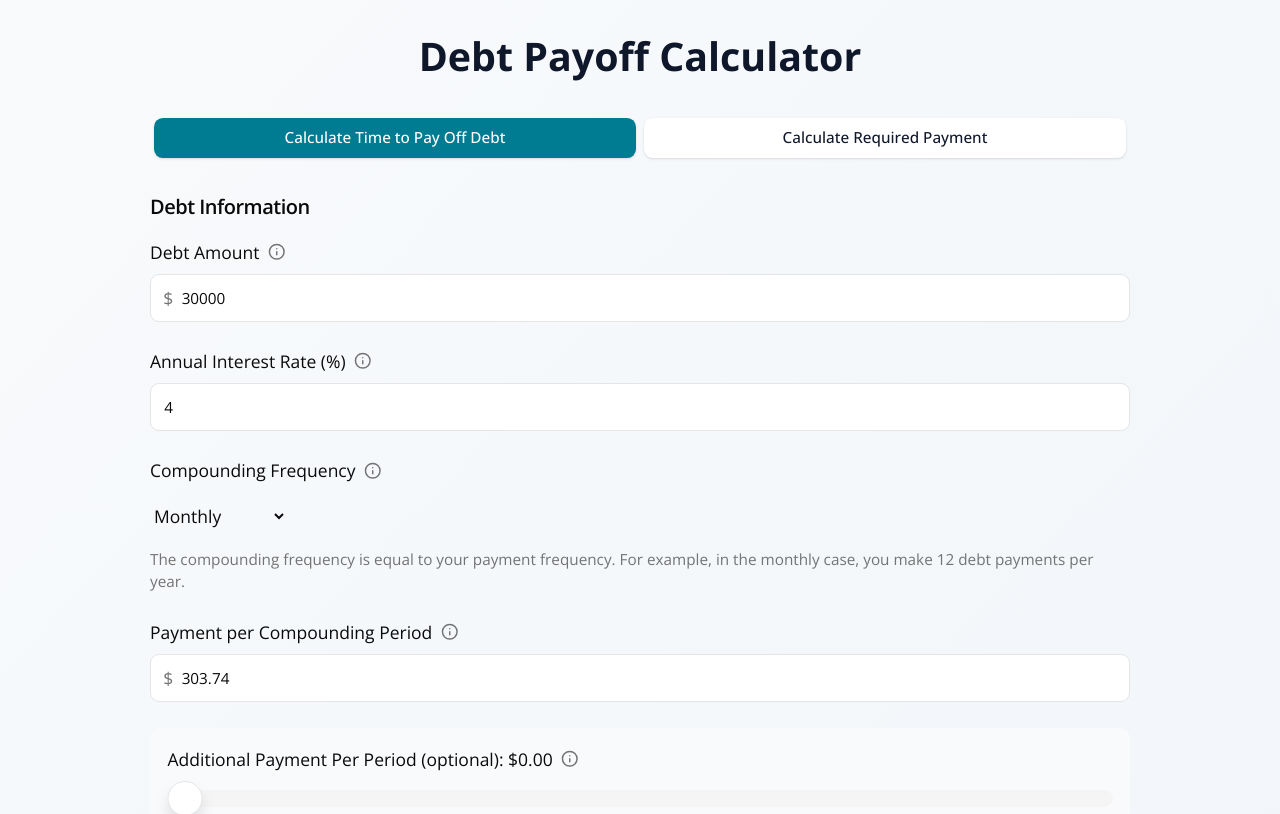
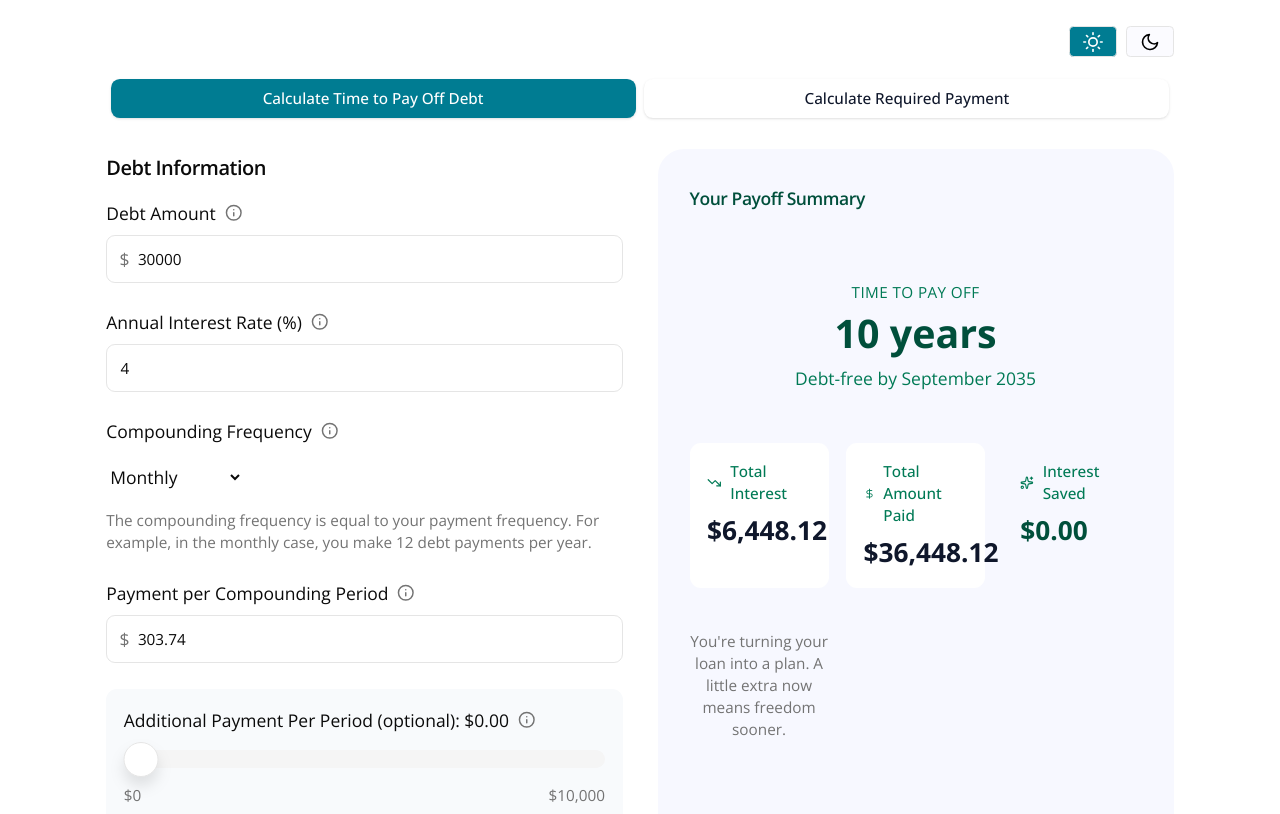
Before and after one commit to SU-SWS/ifdm_learning_apps, a Next.js app: page /interactives/debt-payoff-calculator in a window 1280 px wide. Shown: the top 814 px of the page. Built offline with nearby package versions, Linux system fonts and the light colour scheme.

Commit message:
worked on layout of the page.

```diff
--- a/app/interactives/debt-payoff-calculator/page.tsx
+++ b/app/interactives/debt-payoff-calculator/page.tsx
@@ -7,6 +7,7 @@ import { Label } from "@/app/ui/components/label"
 import { CustomSlider } from "@/app/ui/components/slider"
 import { Tabs, TabsContent, TabsList, TabsTrigger } from "@/app/ui/components/tabs"
 import { InfoIcon, TrendingDownIcon, DollarSignIcon, SparklesIcon } from "lucide-react"
+import ThemeToggle from "@/app/lib/theme-toggle";
 
 type CompoundingFrequency = "monthly" | "quarterly" | "semi-annually" | "annually"
 
@@ -141,9 +142,13 @@ export default function DebtPayoffCalculator() {
   }
 
   return (
-    <div className="min-h-screen bg-gradient-to-br from-slate-50 to-slate-100 py-8 px-4">
-      <div className="max-w-4xl mx-auto">
-        <h1 className="text-4xl font-bold text-center mb-8 text-slate-900">Debt Payoff Calculator</h1>
+    <div className="p-6 max-w-5xl mx-auto">
+      <div>
+        <ThemeToggle />
+        {/* Header */}
+        <h1 className="sr-only">Debt Payoff Calculator</h1>
+        {/* Mode Selection */}
+        <div className="mb-8">
 
         <Tabs defaultValue="time" className="w-full">
           <TabsList className="grid w-full grid-cols-2 mb-6">
@@ -151,7 +156,10 @@ export default function DebtPayoffCalculator() {
             <TabsTrigger value="payment">Calculate Required Payment</TabsTrigger>
           </TabsList>
 
+          {/* Time to pay off tab. */}
           <TabsContent value="time">
+            <>
+              <div className="grid md:grid-cols-2 gap-8">
                 <Card className="mb-6">
                   <CardHeader>
                     <CardTitle>Debt Information</CardTitle>
@@ -254,12 +262,12 @@ export default function DebtPayoffCalculator() {
                   </CardContent>
                 </Card>
 
-            <Card className="bg-emerald-50 border-emerald-200">
-              <CardHeader className="bg-emerald-100 border-b border-emerald-200">
+                <Card className="bg-[var(--card-background)] rounded-3xl p-[32px]">
+                  <CardHeader className="">
                     <CardTitle className="text-emerald-900">Your Payoff Summary</CardTitle>
                   </CardHeader>
                   <CardContent className="pt-6">
-                <div className="bg-emerald-100 rounded-lg p-6 mb-6 text-center">
+                    <div className="rounded-lg p-6 mb-6 text-center">
                       <p className="text-sm text-emerald-700 uppercase tracking-wide mb-2">Time to Pay Off</p>
                       <p className="text-4xl font-bold text-emerald-900 mb-2">{formatTime(payoffResult.timeInMonths)}</p>
                       <p className="text-emerald-700">Debt-free by {formatDate(payoffResult.payoffDate)}</p>
@@ -282,23 +290,28 @@ export default function DebtPayoffCalculator() {
                         <p className="text-2xl font-bold text-slate-900">{formatCurrency(payoffResult.totalAmountPaid)}</p>
                       </div>
 
-                  <div className="bg-emerald-100 rounded-lg p-4">
+                      <div className="rounded-lg p-4">
                         <div className="flex items-center gap-2 mb-2 text-emerald-700">
                           <SparklesIcon className="w-4 h-4" />
                           <p className="text-sm font-medium">Interest Saved</p>
                         </div>
                         <p className="text-2xl font-bold text-emerald-900">{formatCurrency(payoffResult.interestSaved)}</p>
                       </div>
+                      <p className="text-center text-sm text-muted-foreground mt-6">
+                        You&#39;re turning your loan into a plan. A little extra now means freedom sooner.
+                      </p>
                     </div>
                   </CardContent>
                 </Card>
 
-            <p className="text-center text-sm text-muted-foreground mt-6">
-              You&#39;re turning your loan into a plan. A little extra now means freedom sooner.
-            </p>
+              </div>
+            </>
           </TabsContent>
 
+          {/* Calculate required payment tab. */}
           <TabsContent value="payment">
+            <>
+              <div className="grid md:grid-cols-2 gap-8">
                 <Card className="mb-6">
                   <CardHeader>
                     <CardTitle>Debt Information</CardTitle>
@@ -394,12 +407,12 @@ export default function DebtPayoffCalculator() {
                   </CardContent>
                 </Card>
 
-            <Card className="bg-emerald-50 border-emerald-200">
-              <CardHeader className="bg-emerald-100 border-b border-emerald-200">
-                <CardTitle className="text-emerald-900">Required Payment Summary</CardTitle>
+                <Card className="bg-[var(--card-background)] rounded-3xl p-[32px]">
+                  <CardHeader className="">
+                    <CardTitle className="text-navy">Required Payment Summary</CardTitle>
                   </CardHeader>
                   <CardContent className="pt-6">
-                <div className="bg-emerald-100 rounded-lg p-6 mb-6 text-center">
+                    <div className="rounded-lg p-6 mb-6 text-center">
                       <p className="text-sm text-emerald-700 uppercase tracking-wide mb-2">Required Payment Per Period</p>
                       <p className="text-4xl font-bold text-emerald-900 mb-2">
                         {formatCurrency(requiredPaymentResult.requiredPayment)}
@@ -427,16 +440,19 @@ export default function DebtPayoffCalculator() {
                           {formatCurrency(requiredPaymentResult.totalAmountPaid)}
                         </p>
                       </div>
+                      <p className="text-center text-sm text-muted-foreground mt-6">
+                        You&#39;re turning your loan into a plan. A little extra now means freedom sooner.
+                      </p>
                     </div>
                   </CardContent>
                 </Card>
 
-            <p className="text-center text-sm text-muted-foreground mt-6">
-              You&#39;re turning your loan into a plan. A little extra now means freedom sooner.
-            </p>
+              </div>
+            </>
           </TabsContent>
         </Tabs>
       </div>
     </div>
+    </div>
   )
 }
```
Lines whose indentation alone changed are shown as unchanged.
